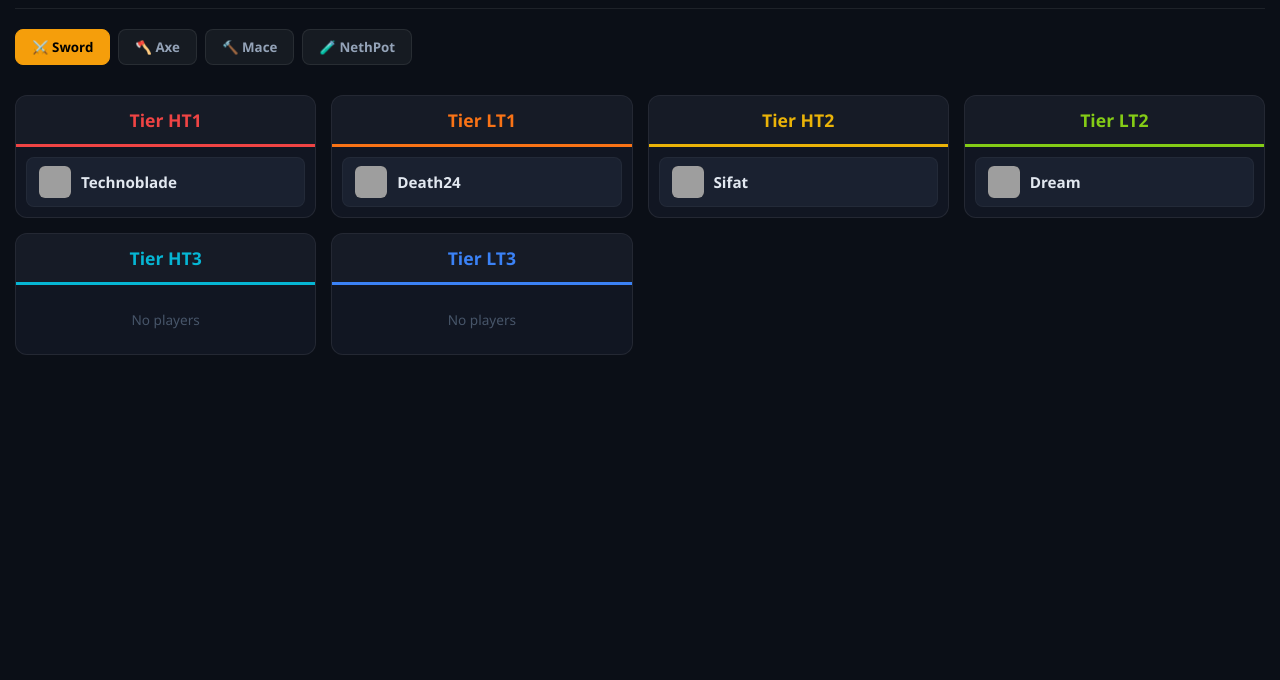
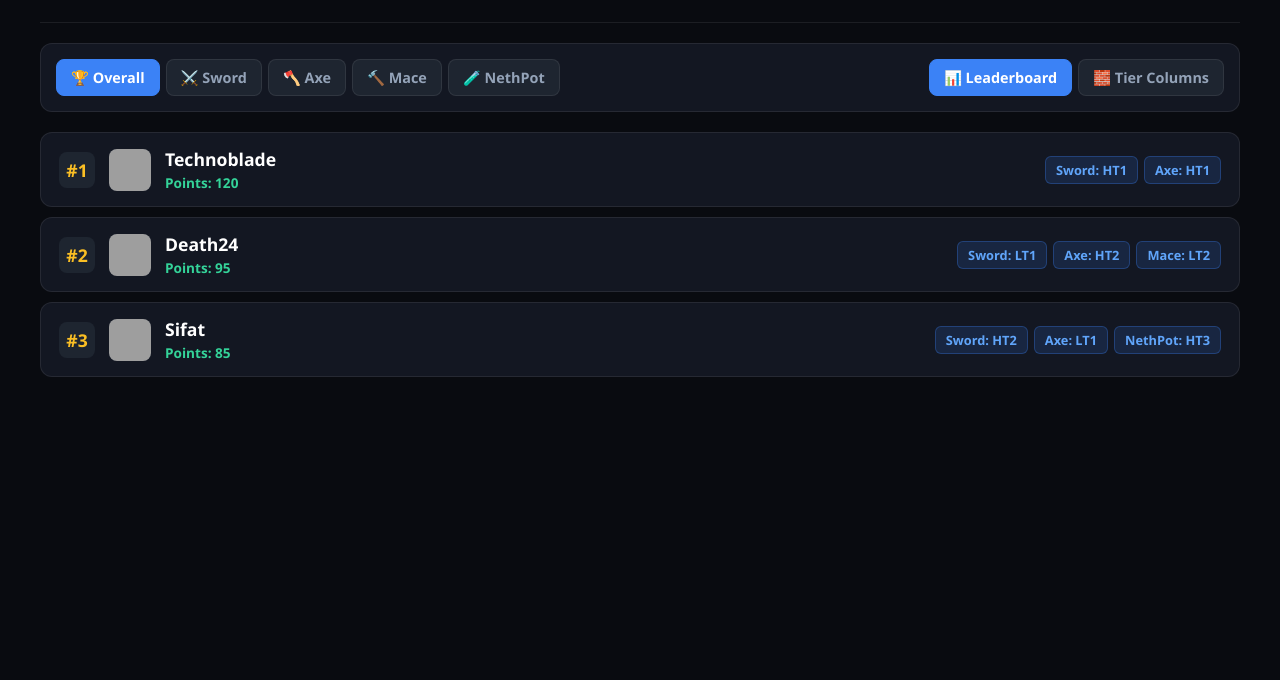
Before and after one commit to kazisifat751-alt/Website, a plain HTML site: page index.html in a window 1280 px wide. Shown: the part 120-800 px from the top of the page. Drawn offline with Linux system fonts and the light colour scheme; grey boxes are pictures that could not be loaded.

Commit message:
Update index.html

```diff
--- a/index.html
+++ b/index.html
@@ -6,36 +6,41 @@
     <title>AS PvP TierList</title>
     <style>
         * { box-sizing: border-box; margin: 0; padding: 0; font-family: 'Segoe UI', Tahoma, Geneva, Verdana, sans-serif; }
-        body { background: #0b0f17; color: #fff; padding: 15px; }
-        .container { max-width: 1400px; margin: 0 auto; }
+        body { background: #090b10; color: #fff; padding: 15px; }
+        .container { max-width: 1200px; margin: 0 auto; }
 
-        header { text-align: center; padding: 20px 0; margin-bottom: 20px; border-bottom: 1px solid rgba(255,255,255,0.08); }
-        h1 { color: #f59e0b; font-size: 2.2rem; margin-bottom: 5px; }
+        header { text-align: center; padding: 25px 0; border-bottom: 1px solid rgba(255,255,255,0.08); margin-bottom: 20px; }
+        h1 { color: #f59e0b; font-size: 2.4rem; margin-bottom: 5px; }
         p { color: #94a3b8; font-size: 0.95rem; }
 
-        /* Mode Selection Tabs */
-        .mode-bar { display: flex; gap: 8px; overflow-x: auto; padding-bottom: 10px; margin-bottom: 20px; }
-        .mode-btn { background: #161b22; color: #94a3b8; border: 1px solid rgba(255,255,255,0.08); padding: 8px 16px; border-radius: 8px; cursor: pointer; font-weight: bold; white-space: nowrap; transition: 0.2s; }
-        .mode-btn.active { background: #f59e0b; color: #000; border-color: #f59e0b; }
+        /* Controls & View Switcher */
+        .controls { display: flex; justify-content: space-between; align-items: center; flex-wrap: wrap; gap: 12px; margin-bottom: 20px; background: #131722; padding: 15px; border-radius: 12px; border: 1px solid rgba(255,255,255,0.08); }
+        .tabs, .views { display: flex; gap: 6px; flex-wrap: wrap; }
 
-        /* MCTiers Style Columns Grid */
-        .tier-grid { display: grid; grid-template-columns: repeat(auto-fit, minmax(240px, 1fr)); gap: 15px; align-items: start; }
-        .tier-column { background: #111622; border: 1px solid rgba(255,255,255,0.08); border-radius: 12px; overflow: hidden; }
+        .btn { background: #1e2530; color: #94a3b8; border: 1px solid rgba(255,255,255,0.08); padding: 8px 14px; border-radius: 8px; cursor: pointer; font-weight: bold; font-size: 0.9rem; transition: 0.2s; }
+        .btn.active, .btn:hover { background: #3b82f6; color: #fff; border-color: #3b82f6; }
 
-        .tier-header { padding: 12px; text-align: center; font-weight: bold; font-size: 1.1rem; border-bottom: 1px solid rgba(255,255,255,0.08); background: rgba(255,255,255,0.02); }
-        .ht1 { color: #ef4444; border-bottom: 3px solid #ef4444; }
-        .lt1 { color: #f97316; border-bottom: 3px solid #f97316; }
-        .ht2 { color: #eab308; border-bottom: 3px solid #eab308; }
-        .lt2 { color: #84cc16; border-bottom: 3px solid #84cc16; }
-        .ht3 { color: #06b6d4; border-bottom: 3px solid #06b6d4; }
-        .lt3 { color: #3b82f6; border-bottom: 3px solid #3b82f6; }
+        /* Leaderboard View Style */
+        .leaderboard-list { display: flex; flex-direction: column; gap: 10px; }
+        .player-card { background: #131722; border: 1px solid rgba(255,255,255,0.08); border-radius: 12px; padding: 14px 18px; display: flex; align-items: center; justify-content: space-between; }
+        .player-left { display: flex; align-items: center; gap: 14px; }
+        .rank { font-size: 1.1rem; font-weight: bold; width: 36px; height: 36px; display: flex; align-items: center; justify-content: center; border-radius: 8px; background: #1e2530; color: #fbbf24; }
+        .avatar { width: 42px; height: 42px; border-radius: 8px; background: #1a2130; }
+        .info h3 { font-size: 1.1rem; margin-bottom: 2px; }
+        .points { font-size: 0.85rem; color: #34d399; font-weight: bold; }
 
-        .player-list { padding: 10px; display: flex; flex-direction: column; gap: 8px; max-height: 500px; overflow-y: auto; }
-        .player-row { display: flex; align-items: center; gap: 10px; background: #1a2130; padding: 8px 12px; border-radius: 8px; border: 1px solid rgba(255,255,255,0.04); }
-        .player-row img { width: 32px; height: 32px; border-radius: 6px; background: #000; }
-        .player-row span { font-size: 0.95rem; font-weight: 600; color: #e2e8f0; }
+        .badges { display: flex; gap: 6px; flex-wrap: wrap; }
+        .badge { background: rgba(59,130,246,0.15); border: 1px solid rgba(59,130,246,0.3); padding: 4px 10px; border-radius: 6px; font-size: 0.8rem; color: #60a5fa; font-weight: bold; }
 
-        .empty-text { color: #475569; text-align: center; font-size: 0.85rem; padding: 15px; }
+        /* MCTiers Column View Style */
+        .tier-grid { display: grid; grid-template-columns: repeat(auto-fit, minmax(220px, 1fr)); gap: 15px; }
+        .tier-column { background: #131722; border: 1px solid rgba(255,255,255,0.08); border-radius: 12px; overflow: hidden; }
+        .tier-header { padding: 12px; text-align: center; font-weight: bold; font-size: 1.05rem; background: rgba(255,255,255,0.02); border-bottom: 2px solid #3b82f6; color: #60a5fa; }
+        .tier-players { padding: 10px; display: flex; flex-direction: column; gap: 8px; max-height: 450px; overflow-y: auto; }
+        .tier-row { display: flex; align-items: center; gap: 10px; background: #0b0f17; padding: 8px 12px; border-radius: 8px; border: 1px solid rgba(255,255,255,0.04); }
+        .tier-row img { width: 32px; height: 32px; border-radius: 6px; }
+        .tier-row span { font-size: 0.9rem; font-weight: 600; }
+        .empty { color: #475569; text-align: center; font-size: 0.85rem; padding: 15px; }
     </style>
 </head>
 <body>
@@ -43,70 +48,126 @@
 <div class="container">
     <header>
         <h1>⚔️ AS PvP TierList</h1>
-        <p>Official Competitive Tier Columns</p>
+        <p>Official Competitive Rankings & Columns</p>
     </header>
 
-    <!-- Gamemode Tabs -->
-    <div class="mode-bar" id="modeBar">
-        <button class="mode-btn active" onclick="changeMode('Sword', this)">⚔️ Sword</button>
-        <button class="mode-btn" onclick="changeMode('Axe', this)">🪓 Axe</button>
-        <button class="mode-btn" onclick="changeMode('Mace', this)">🔨 Mace</button>
-        <button class="mode-btn" onclick="changeMode('NethPot', this)">🧪 NethPot</button>
+    <div class="controls">
+        <div class="tabs" id="modeTabs">
+            <button class="btn active" onclick="setMode('overall', this)">🏆 Overall</button>
+            <button class="btn" onclick="setMode('Sword', this)">⚔️ Sword</button>
+            <button class="btn" onclick="setMode('Axe', this)">🪓 Axe</button>
+            <button class="btn" onclick="setMode('Mace', this)">🔨 Mace</button>
+            <button class="btn" onclick="setMode('NethPot', this)">🧪 NethPot</button>
+        </div>
+
+        <div class="views">
+            <button class="btn active" id="lbBtn" onclick="switchView('leaderboard')">📊 Leaderboard</button>
+            <button class="btn" id="colBtn" onclick="switchView('columns')">🧱 Tier Columns</button>
+        </div>
     </div>
 
-    <!-- Columns Container -->
-    <div class="tier-grid" id="tierGrid"></div>
+    <div id="content"></div>
 </div>
 
 <script>
-    // প্লেয়ারদের ডাটা (এখানে নতুন প্লেয়ার ও টিয়ার যুক্ত করতে পারবে)
+    const pointsMap = { "HT1": 60, "LT1": 45, "HT2": 30, "LT2": 20, "HT3": 10, "LT3": 6, "HT4": 4, "LT4": 3 };
+
     const playersData = [
+        { ign: "Technoblade", tiers: { Sword: "HT1", Axe: "HT1" } },
         { ign: "Death24", tiers: { Sword: "LT1", Axe: "HT2", Mace: "LT2" } },
-        { ign: "Sifat", tiers: { Sword: "HT2", Axe: "LT1", NethPot: "HT3" } },
-        { ign: "Technoblade", tiers: { Sword: "HT1", Axe: "HT1" } },
-        { ign: "Dream", tiers: { Sword: "LT2", Axe: "HT3" } }
+        { ign: "Sifat", tiers: { Sword: "HT2", Axe: "LT1", NethPot: "HT3" } }
     ];
 
-    let currentMode = 'Sword';
-    const tiers = ["HT1", "LT1", "HT2", "LT2", "HT3", "LT3"];
+    let currentMode = 'overall';
+    let currentView = 'leaderboard';
 
-    function changeMode(mode, btn) {
+    function setMode(mode, btn) {
         currentMode = mode;
-        document.querySelectorAll('.mode-btn').forEach(b => b.classList.remove('active'));
+        document.querySelectorAll('#modeTabs .btn').forEach(b => b.classList.remove('active'));
         btn.classList.add('active');
-        renderColumns();
+        render();
     }
 
-    function renderColumns() {
-        const grid = document.getElementById('tierGrid');
-        grid.innerHTML = '';
+    function switchView(view) {
+        currentView = view;
+        document.getElementById('lbBtn').classList.toggle('active', view === 'leaderboard');
+        document.getElementById('colBtn').classList.toggle('active', view === 'columns');
+        render();
+    }
 
-        tiers.forEach(tier => {
-            // ওই মোডে নির্দিষ্ট টিয়ারের প্লেয়ারদের ফিল্টার করা
-            const filtered = playersData.filter(p => p.tiers[currentMode] === tier);
+    function render() {
+        const container = document.getElementById('content');
+        container.innerHTML = '';
 
-            let playersHTML = '';
-            if (filtered.length > 0) {
-                playersHTML = filtered.map(p => `
-                    <div class="player-row">
+        if (currentView === 'leaderboard') {
+            let list = playersData.map(p => {
+                let pts = 0;
+                if (currentMode === 'overall') {
+                    for (let m in p.tiers) pts += pointsMap[p.tiers[m]] || 0;
+                } else {
+                    pts = pointsMap[p.tiers[currentMode]] || 0;
+                }
+                return { ...p, pts };
+            }).filter(p => p.pts > 0).sort((a, b) => b.pts - a.pts);
+
+            let wrapper = document.createElement('div');
+            wrapper.className = 'leaderboard-list';
+
+            list.forEach((p, idx) => {
+                let badges = '';
+                for (let m in p.tiers) {
+                    if (currentMode === 'overall' || currentMode === m) {
+                        badges += `<div class="badge">${m}: ${p.tiers[m]}</div>`;
+                    }
+                }
+
+                wrapper.innerHTML += `
+                    <div class="player-card">
+                        <div class="player-left">
+                            <div class="rank">#${idx + 1}</div>
+                            <img class="avatar" src="https://mc-heads.net/avatar/${p.ign}/42" onerror="this.src='https://mc-heads.net/avatar/Steve/42'">
+                            <div class="info">
+                                <h3>${p.ign}</h3>
+                                <div class="points">Points: ${p.pts}</div>
+                            </div>
+                        </div>
+                        <div class="badges">${badges}</div>
+                    </div>
+                `;
+            });
+            container.appendChild(wrapper);
+
+        } else {
+            if (currentMode === 'overall') {
+                container.innerHTML = '<p style="text-align:center; color:#94a3b8; padding:30px;">Please select a specific gamemode (Sword, Axe, etc.) above to view Tier Columns.</p>';
+                return;
+            }
+
+            const tiers = ["HT1", "LT1", "HT2", "LT2", "HT3", "LT3"];
+            let grid = document.createElement('div');
+            grid.className = 'tier-grid';
+
+            tiers.forEach(tier => {
+                let filtered = playersData.filter(p => p.tiers[currentMode] === tier);
+                let rows = filtered.length > 0 ? filtered.map(p => `
+                    <div class="tier-row">
                         <img src="https://mc-heads.net/avatar/${p.ign}/32" onerror="this.src='https://mc-heads.net/avatar/Steve/32'">
                         <span>${p.ign}</span>
                     </div>
-                `).join('');
-            } else {
-                playersHTML = `<div class="empty-text">No players</div>`;
-            }
+                `).join('') : `<div class="empty">No players</div>`;
 
-            grid.innerHTML += `
-                <div class="tier-column">
-                    <div class="tier-header ${tier.toLowerCase()}">Tier ${tier}</div>
-                    <div class="player-list">${playersHTML}</div>
-                </div>
-            `;
-        });
+                grid.innerHTML += `
+                    <div class="tier-column">
+                        <div class="tier-header">Tier ${tier}</div>
+                        <div class="tier-players">${rows}</div>
+                    </div>
+                `;
+            });
+            container.appendChild(grid);
+        }
     }
 
-    renderColumns();
+    render();
 </script>
 
 </body>
```
